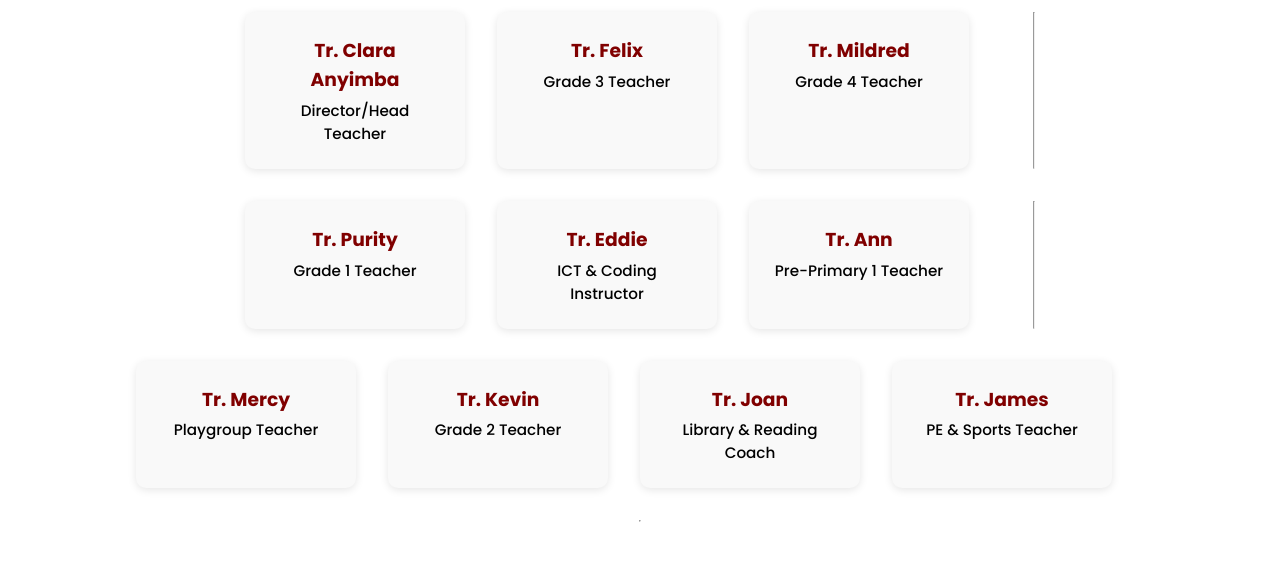
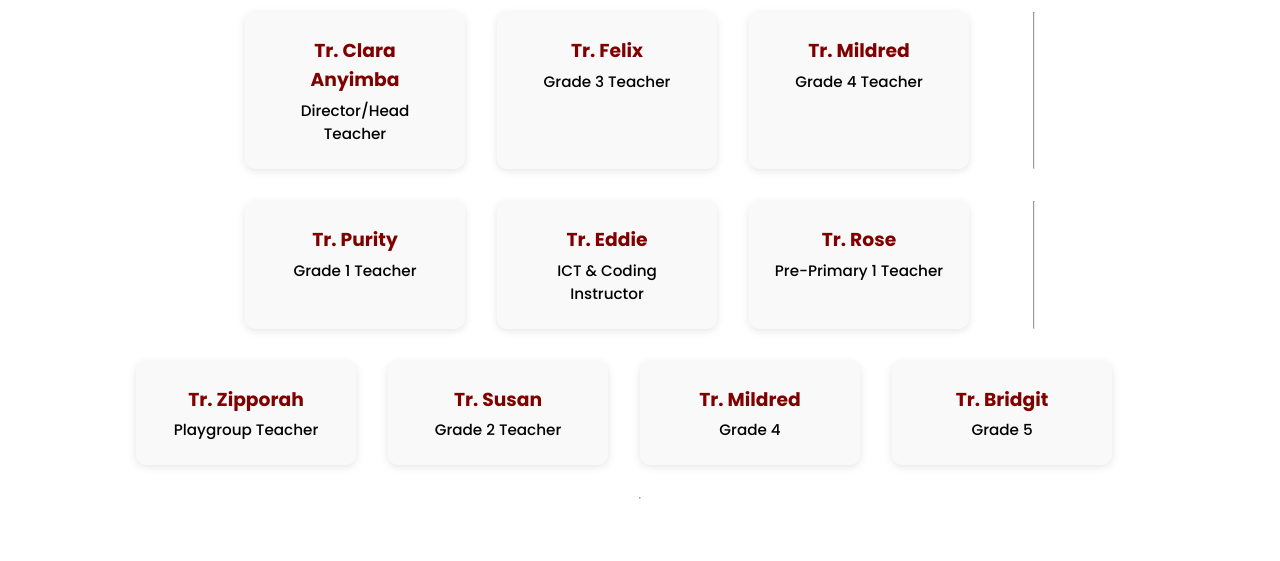
Before and after one commit to Royalstartacademy/Royalstartacademy, a plain HTML site: page staff.html in a window 1280 px wide. Shown: the part 185-746 px from the top of the page. Drawn offline with Linux system fonts and the light colour scheme.

Commit message:
Update staff.html

```diff
--- a/staff.html
+++ b/staff.html
@@ -181,25 +181,26 @@
         <p>ICT & Coding Instructor</p>
       </div>
       <div class="staff-card">
-        <h3>Tr. Ann</h3>
+        <h3>Tr. Rose</h3>
         <p>Pre-Primary 1 Teacher</p>
       </div>
       <br><br><hr>
       <div class="staff-card">
-        <h3>Tr. Mercy</h3>
+        <h3>Tr. Zipporah</h3>
         <p>Playgroup Teacher</p>
       </div>
       <div class="staff-card">
-        <h3>Tr. Kevin</h3>
+        <h3>Tr. Susan</h3>
         <p>Grade 2 Teacher</p>
       </div>
+
       <div class="staff-card">
-        <h3>Tr. Joan</h3>
-        <p>Library & Reading Coach</p>
+        <h3>Tr. Mildred</h3>
+        <p>Grade 4</p>
       </div>
       <div class="staff-card">
-        <h3>Tr. James</h3>
-        <p>PE & Sports Teacher</p>
+        <h3>Tr. Bridgit</h3>
+        <p>Grade 5</p>
       </div>
       <br><br>
       <hr>
```
